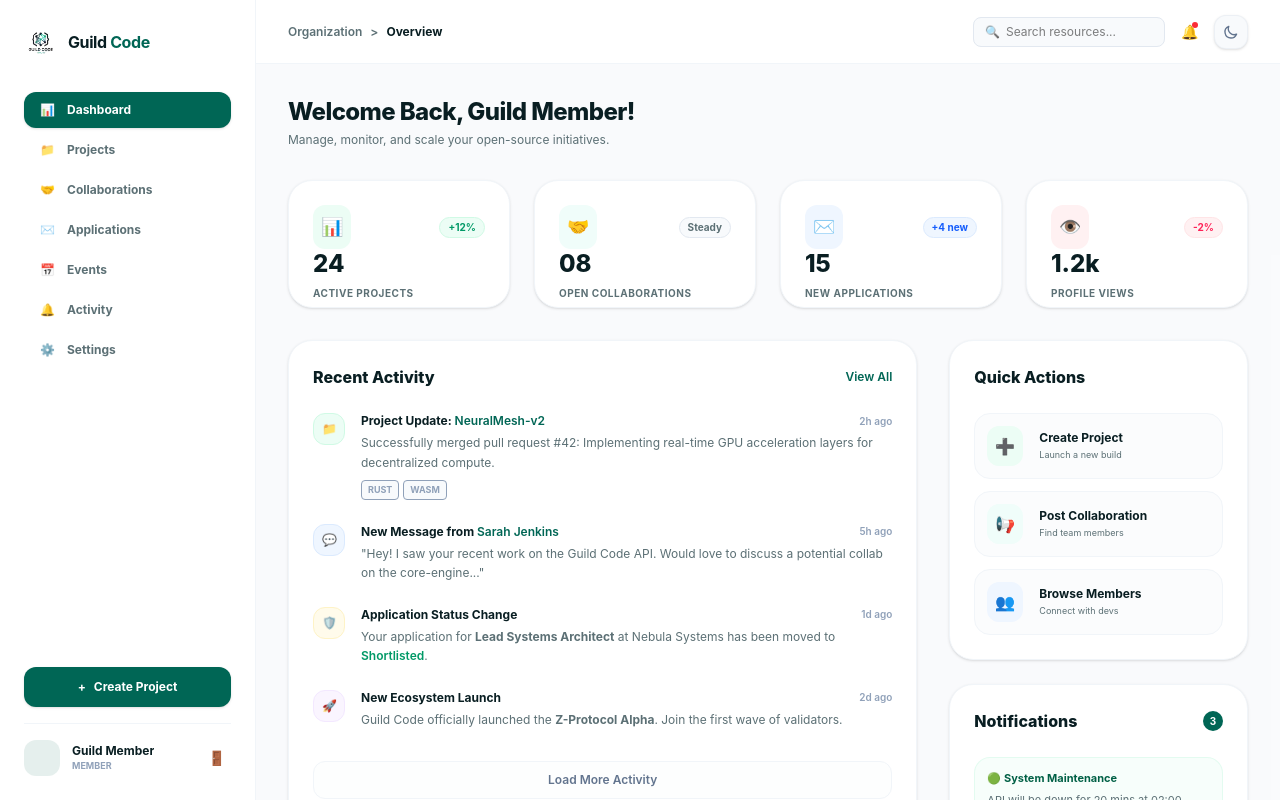
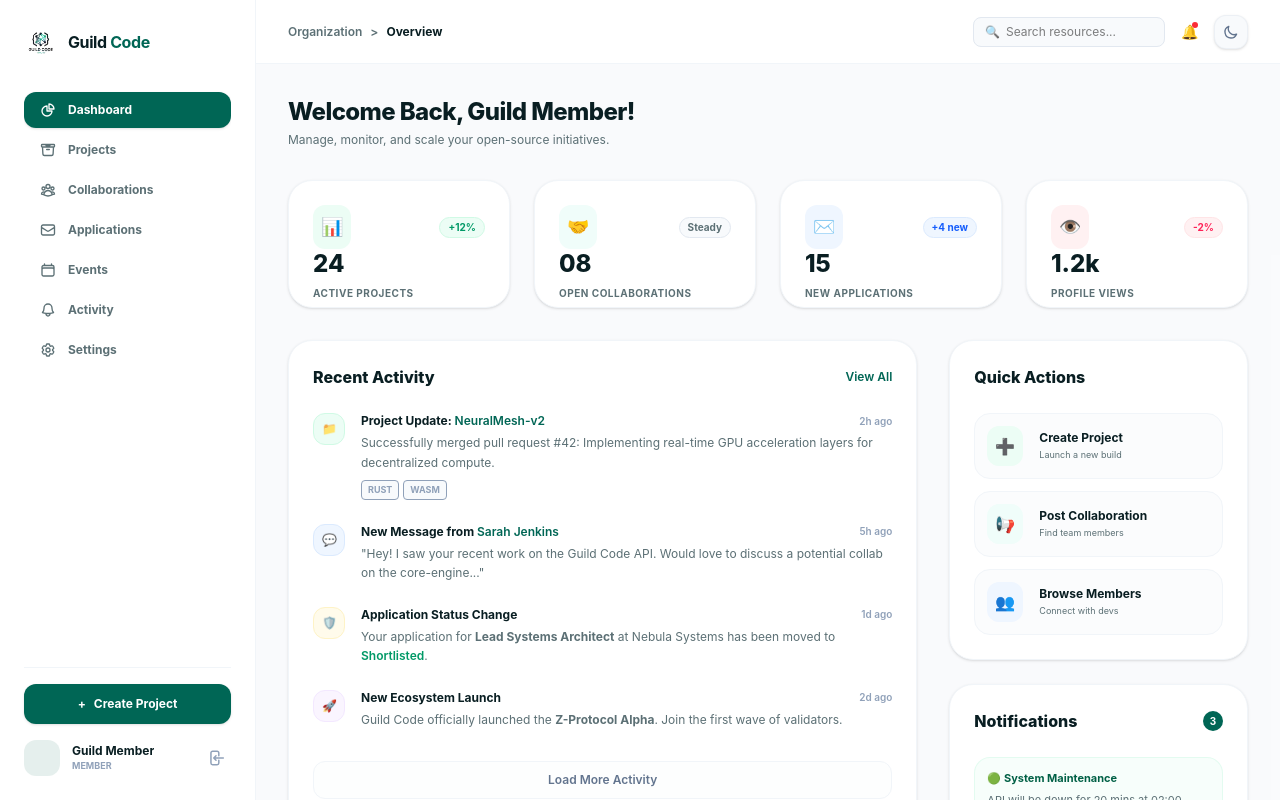
Before and after one commit to Winney360/Guild_Code_Community_Hub, a React (Vite) app in the folder client/: page /dashboard in a window 1280 px wide. Shown: the top 800 px of the page. Built offline with nearby package versions, Linux system fonts and the light colour scheme; no server answers.

Commit message:
style: configure DashboardLayout sidebar scroll styles and SVGs

```diff
--- a/client/src/layouts/DashboardLayout.tsx
+++ b/client/src/layouts/DashboardLayout.tsx
@@ -52,9 +52,9 @@ export const DashboardLayout: React.FC = () => {
     <div className="flex min-h-screen bg-slate-50/50">
       {/* Sidebar (Left) */}
       <aside className="w-64 border-r border-slate-100 bg-white p-6 flex flex-col justify-between shrink-0 sticky top-0 h-screen select-none z-50">
-        <div>
+        <div className="flex flex-col flex-grow overflow-y-auto scrollbar-none mb-6">
           {/* Logo */}
-          <Link to="/" className="flex items-center gap-2 mb-8">
+          <Link to="/" className="flex items-center gap-2 mb-8 shrink-0">
             <img src={heroLogo} alt="Logo" className="w-9 h-9 object-contain shrink-0 dark:hidden" />
             <img src={heroDarkLogo} alt="Logo" className="w-9 h-9 object-contain shrink-0 hidden dark:block" />
             <span className="font-bold text-base tracking-tight text-[#091e22]">
@@ -64,43 +64,78 @@ export const DashboardLayout: React.FC = () => {
 
           {/* Navigation Links */}
           <nav className="space-y-1">
-            <Link to="/dashboard" className={linkClass('/dashboard')}>
-              <span>📊</span> Dashboard
+            <Link to="/dashboard" className={`${linkClass('/dashboard')} flex items-center gap-2.5`}>
+              <svg className="w-4 h-4 shrink-0" fill="none" stroke="currentColor" viewBox="0 0 24 24" strokeWidth={2}>
+                <path strokeLinecap="round" strokeLinejoin="round" d="M10.5 6a7.5 7.5 0 107.5 7.5h-7.5V6z" />
+                <path strokeLinecap="round" strokeLinejoin="round" d="M13.5 10.5H21A7.5 7.5 0 0013.5 3v7.5z" />
+              </svg>
+              <span>Dashboard</span>
             </Link>
-            <Link to="/dashboard/projects" className={linkClass('/dashboard/projects')}>
-              <span>📁</span> Projects
+            <Link to="/dashboard/projects" className={`${linkClass('/dashboard/projects')} flex items-center gap-2.5`}>
+              <svg className="w-4 h-4 shrink-0" fill="none" stroke="currentColor" viewBox="0 0 24 24" strokeWidth={2}>
+                <path strokeLinecap="round" strokeLinejoin="round" d="M20.25 7.5l-.625 10.632a2.25 2.25 0 01-2.247 2.118H6.622a2.25 2.25 0 01-2.247-2.118L3.75 7.5M10 11.25h4M3.375 7.5h17.25c.621 0 1.125-.504 1.125-1.125v-1.5c0-.621-.504-1.125-1.125-1.125H3.375C2.754 3.75 2.25 4.254 2.25 4.875v1.5c0 .621.504 1.125 1.125 1.125zM9 3.75h6v1.5H9v-1.5z" />
+              </svg>
+              <span>Projects</span>
             </Link>
-            <Link to="/dashboard/collaborations" className={linkClass('/dashboard/collaborations')}>
-              <span>🤝</span> Collaborations
+            <Link to="/dashboard/collaborations" className={`${linkClass('/dashboard/collaborations')} flex items-center gap-2.5`}>
+              <svg className="w-4 h-4 shrink-0" fill="none" stroke="currentColor" viewBox="0 0 24 24" strokeWidth={2}>
+                <path strokeLinecap="round" strokeLinejoin="round" d="M18 18.72a9.094 9.094 0 003.741-.479 3 3 0 00-4.682-2.72m.94 3.198l.001.031c0 .225-.012.447-.037.666A11.944 11.944 0 0112 21c-2.17 0-4.207-.576-5.963-1.584A6.062 6.062 0 016 18.719m12 0a5.971 5.971 0 00-.941-3.197m0 0A5.995 5.995 0 0012 12.75a5.995 5.995 0 00-5.058 2.772m0 0a3 3 0 00-4.681 2.72 8.986 8.986 0 003.74.477m.94-3.197a5.971 5.971 0 00-.94 3.197M15 6.75a3 3 0 11-6 0 3 3 0 016 0zm6 3a2.25 2.25 0 11-4.5 0 2.25 2.25 0 014.5 0zm-13.5 0a2.25 2.25 0 11-4.5 0 2.25 2.25 0 014.5 0z" />
+              </svg>
+              <span>Collaborations</span>
             </Link>
-            <Link to="/dashboard/applications" className={linkClass('/dashboard/applications')}>
-              <span>✉️</span> Applications
+            <Link to="/dashboard/applications" className={`${linkClass('/dashboard/applications')} flex items-center gap-2.5`}>
+              <svg className="w-4 h-4 shrink-0" fill="none" stroke="currentColor" viewBox="0 0 24 24" strokeWidth={2}>
+                <path strokeLinecap="round" strokeLinejoin="round" d="M21.75 6.75v10.5a2.25 2.25 0 01-2.25 2.25h-15a2.25 2.25 0 01-2.25-2.25V6.75m19.5 0A2.25 2.25 0 0019.5 4.5h-15a2.25 2.25 0 00-2.25 2.25m19.5 0v.243a2.25 2.25 0 01-1.07 1.916l-7.5 4.615a2.25 2.25 0 01-2.36 0L3.32 8.91a2.25 2.25 0 01-1.07-1.916V6.75" />
+              </svg>
+              <span>Applications</span>
             </Link>
-            <Link to="/dashboard/events" className={linkClass('/dashboard/events')}>
-              <span>📅</span> Events
+            <Link to="/dashboard/events" className={`${linkClass('/dashboard/events')} flex items-center gap-2.5`}>
+              <svg className="w-4 h-4 shrink-0" fill="none" stroke="currentColor" viewBox="0 0 24 24" strokeWidth={2}>
+                <path strokeLinecap="round" strokeLinejoin="round" d="M6.75 3v2.25M17.25 3v2.25M3 18.75V7.5a2.25 2.25 0 012.25-2.25h13.5A2.25 2.25 0 0121 7.5v11.25m-18 0A2.25 2.25 0 005.25 21h13.5A2.25 2.25 0 0021 18.75m-18 0v-7.5A2.25 2.25 0 015.25 9h13.5A2.25 2.25 0 0121 11.25v7.5" />
+              </svg>
+              <span>Events</span>
             </Link>
-            <Link to="/dashboard/activity" className={linkClass('/dashboard/activity')}>
-              <span>🔔</span> Activity
+            <Link to="/dashboard/activity" className={`${linkClass('/dashboard/activity')} flex items-center gap-2.5`}>
+              <svg className="w-4 h-4 shrink-0" fill="none" stroke="currentColor" viewBox="0 0 24 24" strokeWidth={2}>
+                <path strokeLinecap="round" strokeLinejoin="round" d="M14.857 17.082a23.848 23.848 0 005.454-1.31A8.967 8.967 0 0118 9.75v-.7V9A6 6 0 006 9v.75a8.967 8.967 0 01-2.312 6.022c1.733.64 3.56 1.085 5.455 1.31m5.714 0a24.255 24.255 0 01-5.714 0m5.714 0a3 3 0 11-5.714 0" />
+              </svg>
+              <span>Activity</span>
             </Link>
-            <Link to="/dashboard/settings" className={linkClass('/dashboard/settings')}>
-              <span>⚙️</span> Settings
+            <Link to="/dashboard/settings" className={`${linkClass('/dashboard/settings')} flex items-center gap-2.5`}>
+              <svg className="w-4 h-4 shrink-0" fill="none" stroke="currentColor" viewBox="0 0 24 24" strokeWidth={2}>
+                <path strokeLinecap="round" strokeLinejoin="round" d="M9.594 3.94c.09-.542.56-.94 1.11-.94h2.593c.55 0 1.02.398 1.11.94l.213 1.281c.063.374.313.686.645.87.074.04.147.083.22.127.324.196.72.257 1.075.124l1.217-.456a1.125 1.125 0 011.37.49l1.296 2.247a1.125 1.125 0 01-.26 1.43l-1.003.828c-.293.241-.438.613-.43.992a7.723 7.723 0 010 .255c-.008.378.137.75.43.991l1.004.827c.424.35.534.954.26 1.43l-1.298 2.247a1.125 1.125 0 01-1.369.491l-1.217-.456c-.355-.133-.75-.072-1.076.124a6.57 6.57 0 01-.22.128c-.331.183-.581.495-.644.869l-.213 1.28c-.09.543-.56.941-1.11.941h-2.594c-.55 0-1.02-.398-1.11-.94l-.213-1.281c-.062-.374-.312-.686-.644-.87a6.52 6.52 0 01-.22-.127c-.325-.196-.72-.257-1.076-.124l-1.217.456a1.125 1.125 0 01-1.369-.49l-1.297-2.247a1.125 1.125 0 01.26-1.43l1.004-.827c.292-.24.437-.613.43-.992a6.932 6.932 0 010-.255c.007-.378-.138-.75-.43-.991l-1.004-.827a1.125 1.125 0 01-.26-1.43l1.297-2.247a1.125 1.125 0 011.37-.491l1.216.456c.356.133.751.072 1.076-.124.072-.044.146-.087.22-.128c.332-.183.582-.495.645-.869L9.594 3.94z" />
+                <path strokeLinecap="round" strokeLinejoin="round" d="M15 12a3 3 0 11-6 0 3 3 0 016 0z" />
+              </svg>
+              <span>Settings</span>
             </Link>
 
             {/* Admin specific sidebar panel */}
             {user?.role === 'admin' && (
               <div className="pt-4 mt-4 border-t border-slate-100 space-y-1">
                 <span className="text-[9px] font-bold text-slate-400 uppercase px-4 block select-none mb-1">Admin Panel</span>
-                <Link to="/dashboard/admin" className={linkClass('/dashboard/admin')}>
-                  <span>🛡️</span> Admin Overview
+                <Link to="/dashboard/admin" className={`${linkClass('/dashboard/admin')} flex items-center gap-2.5`}>
+                  <svg className="w-4 h-4 shrink-0" fill="none" stroke="currentColor" viewBox="0 0 24 24" strokeWidth={2}>
+                    <path strokeLinecap="round" strokeLinejoin="round" d="M9 12.75L11.25 15 15 9.75m-3-7.036A11.959 11.959 0 013.598 6 11.99 11.99 0 003 9.749c0 5.592 3.824 10.29 9 11.623 5.176-1.332 9-6.03 9-11.622 0-1.31-.21-2.57-.598-3.751h-.152c-3.196 0-6.1-1.249-8.25-3.286zm0 13.036h.008v.008H12v-.008z" />
+                  </svg>
+                  <span>Admin Overview</span>
                 </Link>
-                <Link to="/dashboard/admin/users" className={linkClass('/dashboard/admin/users')}>
-                  <span>👥</span> User Manager
+                <Link to="/dashboard/admin/users" className={`${linkClass('/dashboard/admin/users')} flex items-center gap-2.5`}>
+                  <svg className="w-4 h-4 shrink-0" fill="none" stroke="currentColor" viewBox="0 0 24 24" strokeWidth={2}>
+                    <path strokeLinecap="round" strokeLinejoin="round" d="M15 19.128a9.38 9.38 0 002.625.372 9.337 9.337 0 004.121-.952 4.125 4.125 0 00-7.533-2.493M15 19.128v-.003c0-1.113-.285-2.16-.786-3.07M15 19.128v.109A11.386 11.386 0 0110.089 21c-2.24 0-4.303-.647-6.05-1.758a3.385 3.385 0 01-1.28-2.506 4.125 4.125 0 017.533-2.493c.501.911.787 1.958.787 3.076M15 8.25a3 3 0 11-6 0 3 3 0 016 0zm6 2.25a2.25 2.25 0 11-4.5 0 2.25 2.25 0 014.5 0zm-13.5 0a2.25 2.25 0 11-4.5 0 2.25 2.25 0 014.5 0z" />
+                  </svg>
+                  <span>User Manager</span>
                 </Link>
-                <Link to="/dashboard/admin/moderation" className={linkClass('/dashboard/admin/moderation')}>
-                  <span>⚠️</span> Mod Queue
+                <Link to="/dashboard/admin/moderation" className={`${linkClass('/dashboard/admin/moderation')} flex items-center gap-2.5`}>
+                  <svg className="w-4 h-4 shrink-0" fill="none" stroke="currentColor" viewBox="0 0 24 24" strokeWidth={2}>
+                    <path strokeLinecap="round" strokeLinejoin="round" d="M12 9v2m0 4h.01m-6.938 4h13.856c1.54 0 2.502-1.667 1.732-3L13.732 4c-.77-1.333-2.694-1.333-3.464 0L3.34 16c-.77 1.333.192 3 1.732 3z" />
+                  </svg>
+                  <span>Mod Queue</span>
                 </Link>
-                <Link to="/dashboard/admin/analytics" className={linkClass('/dashboard/admin/analytics')}>
-                  <span>📈</span> Platform Stats
+                <Link to="/dashboard/admin/analytics" className={`${linkClass('/dashboard/admin/analytics')} flex items-center gap-2.5`}>
+                  <svg className="w-4 h-4 shrink-0" fill="none" stroke="currentColor" viewBox="0 0 24 24" strokeWidth={2}>
+                    <path strokeLinecap="round" strokeLinejoin="round" d="M2.25 18L9 11.25l4.5 4.5L21.75 7.5M21.75 7.5V12m0-4.5H17.25" />
+                  </svg>
+                  <span>Platform Stats</span>
                 </Link>
               </div>
             )}
@@ -108,7 +143,7 @@ export const DashboardLayout: React.FC = () => {
         </div>
 
         {/* Bottom Profile card */}
-        <div className="space-y-4">
+        <div className="space-y-4 shrink-0 mt-auto pt-4 border-t border-slate-100">
           <Link
             to="/dashboard/projects/new"
             className="w-full flex items-center justify-center gap-2 bg-[#006655] hover:bg-[#004d40] text-white py-3 rounded-xl text-xs font-bold transition-all shadow-sm"
@@ -116,10 +151,8 @@ export const DashboardLayout: React.FC = () => {
             <span>+</span> Create Project
           </Link>
 
-          <hr className="border-slate-100" />
-
           <div className="flex items-center justify-between">
-            <div className="flex items-center gap-3">
+            <div className="flex items-center gap-3 min-w-0">
               <div className="w-9 h-9 bg-[#006655]/10 flex items-center justify-center font-bold text-[#006655] rounded-xl text-xs overflow-hidden shrink-0">
                 {user?.profilePicture ? (
                   <img src={user.profilePicture} alt="" className="w-full h-full object-cover" />
@@ -127,17 +160,19 @@ export const DashboardLayout: React.FC = () => {
                   user?.fullName.charAt(0).toUpperCase()
                 )}
               </div>
-              <div className="min-w-0">
+              <div className="min-w-0 flex-grow">
                 <h5 className="font-bold text-xs text-[#091e22] truncate">{user?.fullName || 'Guild Member'}</h5>
                 <p className="text-[9px] text-slate-400 font-bold uppercase truncate">{user?.role || 'member'}</p>
               </div>
             </div>
             <button
               onClick={handleLogout}
-              className="text-slate-400 hover:text-red-500 text-sm p-1.5 hover:bg-slate-50 rounded-lg transition-colors shrink-0"
+              className="text-slate-400 hover:text-red-500 text-sm p-1.5 hover:bg-slate-50 rounded-lg transition-colors shrink-0 flex items-center justify-center"
               title="Logout"
             >
-              🚪
+              <svg className="w-4.5 h-4.5" fill="none" stroke="currentColor" viewBox="0 0 24 24" strokeWidth={2}>
+                <path strokeLinecap="round" strokeLinejoin="round" d="M15.75 9V5.25A2.25 2.25 0 0013.5 3h-6a2.25 2.25 0 00-2.25 2.25v13.5A2.25 2.25 0 007.5 21h6a2.25 2.25 0 002.25-2.25V15M12 9l-3 3m0 0l3 3m-3-3h12.75" />
+              </svg>
             </button>
           </div>
         </div>
```
